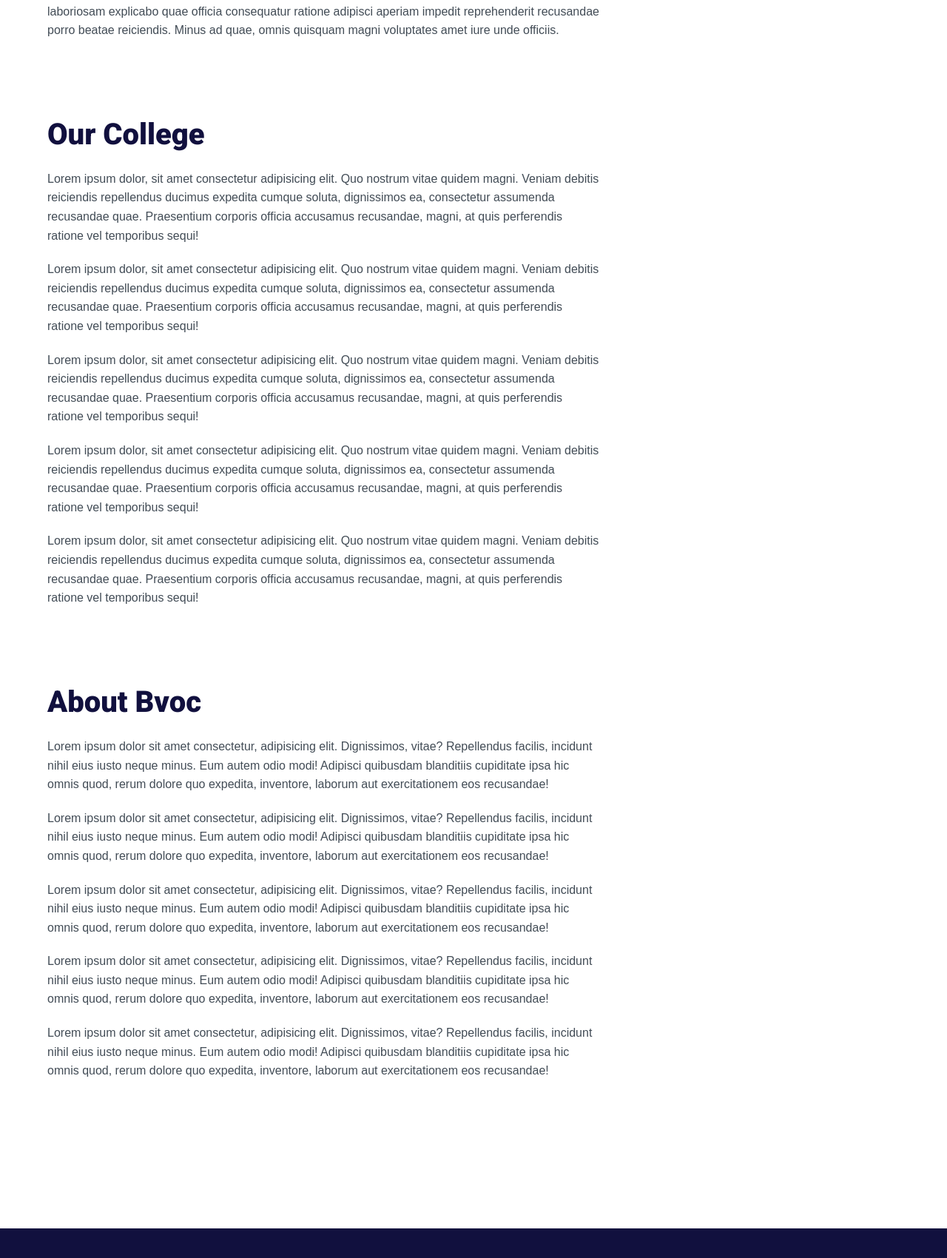
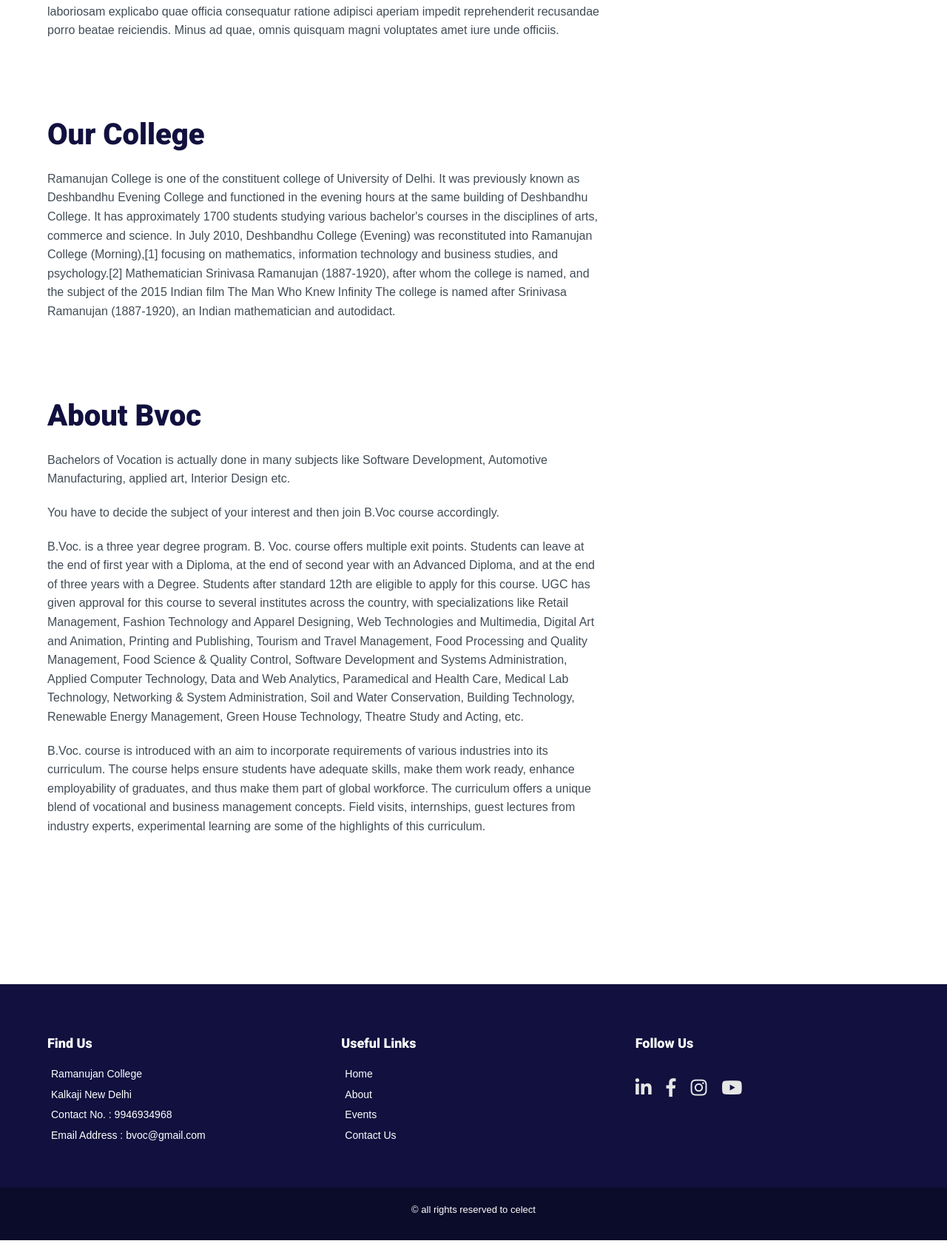
Before and after one commit to Mister-maker/celect_django, a Django app: page /messages/ in a window 1280 px wide. Shown: the part 565-2265 px from the top of the page at 74% size. After the commit the page ends 2241 px from the top, so only its background shows below. Run offline with Django 3.2, Linux system fonts and the light colour scheme.

Commit message:
added about college and bvoc

```diff
--- a/src/templates/messages/messages.html
+++ b/src/templates/messages/messages.html
@@ -28,49 +28,37 @@
                     </div>
                     <div id="message-two">
                         <h3>Our College </h3>
-                        <p>Lorem ipsum dolor, sit amet consectetur adipisicing elit. Quo nostrum vitae quidem magni.
-                            Veniam debitis reiciendis repellendus ducimus expedita cumque soluta, dignissimos ea,
-                            consectetur assumenda recusandae quae. Praesentium corporis officia accusamus recusandae,
-                            magni, at quis perferendis ratione vel temporibus sequi!</p>
-                        <p>Lorem ipsum dolor, sit amet consectetur adipisicing elit. Quo nostrum vitae quidem magni.
-                            Veniam debitis reiciendis repellendus ducimus expedita cumque soluta, dignissimos ea,
-                            consectetur assumenda recusandae quae. Praesentium corporis officia accusamus recusandae,
-                            magni, at quis perferendis ratione vel temporibus sequi!</p>
-                        <p>Lorem ipsum dolor, sit amet consectetur adipisicing elit. Quo nostrum vitae quidem magni.
-                            Veniam debitis reiciendis repellendus ducimus expedita cumque soluta, dignissimos ea,
-                            consectetur assumenda recusandae quae. Praesentium corporis officia accusamus recusandae,
-                            magni, at quis perferendis ratione vel temporibus sequi!</p>
-                        <p>Lorem ipsum dolor, sit amet consectetur adipisicing elit. Quo nostrum vitae quidem magni.
-                            Veniam debitis reiciendis repellendus ducimus expedita cumque soluta, dignissimos ea,
-                            consectetur assumenda recusandae quae. Praesentium corporis officia accusamus recusandae,
-                            magni, at quis perferendis ratione vel temporibus sequi!</p>
-                        <p>Lorem ipsum dolor, sit amet consectetur adipisicing elit. Quo nostrum vitae quidem magni.
-                            Veniam debitis reiciendis repellendus ducimus expedita cumque soluta, dignissimos ea,
-                            consectetur assumenda recusandae quae. Praesentium corporis officia accusamus recusandae,
-                            magni, at quis perferendis ratione vel temporibus sequi!</p>
+                        <p>Ramanujan College is one of the constituent college of University of Delhi. It was previously known as Deshbandhu Evening College and functioned in the evening hours at the same building of Deshbandhu College. It has approximately 1700 students studying various bachelor's courses in the disciplines of arts, commerce and science.
+
+                            In July 2010, Deshbandhu College (Evening) was reconstituted into Ramanujan College (Morning),[1] focusing on mathematics, information technology and business studies, and psychology.[2]
+                            Mathematician Srinivasa Ramanujan (1887-1920), after whom the college is named, and the subject of the 2015 Indian film The Man Who Knew Infinity
+
+                            The college is named after Srinivasa Ramanujan (1887-1920), an Indian mathematician and autodidact.</p>
                     </div>
                     <div id="message-three">
                         <h3>About Bvoc </h3>
-                        <p>Lorem ipsum dolor sit amet consectetur, adipisicing elit. Dignissimos, vitae? Repellendus
-                            facilis, incidunt nihil eius iusto neque minus. Eum autem odio modi! Adipisci quibusdam
-                            blanditiis cupiditate ipsa hic omnis quod, rerum dolore quo expedita, inventore, laborum
-                            aut exercitationem eos recusandae!</p>
-                        <p>Lorem ipsum dolor sit amet consectetur, adipisicing elit. Dignissimos, vitae? Repellendus
-                            facilis, incidunt nihil eius iusto neque minus. Eum autem odio modi! Adipisci quibusdam
-                            blanditiis cupiditate ipsa hic omnis quod, rerum dolore quo expedita, inventore, laborum
-                            aut exercitationem eos recusandae!</p>
-                        <p>Lorem ipsum dolor sit amet consectetur, adipisicing elit. Dignissimos, vitae? Repellendus
-                            facilis, incidunt nihil eius iusto neque minus. Eum autem odio modi! Adipisci quibusdam
-                            blanditiis cupiditate ipsa hic omnis quod, rerum dolore quo expedita, inventore, laborum
-                            aut exercitationem eos recusandae!</p>
-                        <p>Lorem ipsum dolor sit amet consectetur, adipisicing elit. Dignissimos, vitae? Repellendus
-                            facilis, incidunt nihil eius iusto neque minus. Eum autem odio modi! Adipisci quibusdam
-                            blanditiis cupiditate ipsa hic omnis quod, rerum dolore quo expedita, inventore, laborum
-                            aut exercitationem eos recusandae!</p>
-                        <p>Lorem ipsum dolor sit amet consectetur, adipisicing elit. Dignissimos, vitae? Repellendus
-                            facilis, incidunt nihil eius iusto neque minus. Eum autem odio modi! Adipisci quibusdam
-                            blanditiis cupiditate ipsa hic omnis quod, rerum dolore quo expedita, inventore, laborum
-                            aut exercitationem eos recusandae!</p>
+                        <p>Bachelors of Vocation is actually done in many subjects like Software Development, Automotive
+                             Manufacturing, applied art, Interior Design etc.</p>
+                        <p>You have to decide the subject of your interest and then join B.Voc course accordingly.</p>
+                        <p>B.Voc. is a three year degree program. B. Voc. course offers multiple exit points. Students
+                            can leave at the end of first year with a Diploma, at the end of second year with an
+                            Advanced Diploma, and at the end of three years with a Degree. Students after standard
+                            12th are eligible to apply for this course. UGC has given approval for this course to
+                            several institutes across the country, with specializations like Retail Management,
+                            Fashion Technology and Apparel Designing, Web Technologies and Multimedia, Digital Art
+                            and Animation, Printing and Publishing, Tourism and Travel Management, Food Processing
+                            and Quality Management, Food Science & Quality Control, Software Development and Systems
+                            Administration, Applied Computer Technology, Data and Web Analytics, Paramedical and
+                            Health Care, Medical Lab Technology, Networking & System Administration, Soil and Water
+                            Conservation, Building Technology, Renewable Energy Management, Green House Technology,
+                            Theatre Study and Acting, etc.</p>
+                        <p>B.Voc. course is introduced with an aim to incorporate requirements of various industries
+                            into its curriculum. The course helps ensure students have adequate skills, make them work
+                            ready, enhance employability of graduates, and thus make them part of global workforce.
+                            The curriculum offers a unique blend of vocational and business management concepts. Field
+                            visits, internships, guest lectures from industry experts, experimental learning are some
+                            of the highlights of this curriculum.</p>
+
                     </div>
                 </div>
                 <div class="col-2">
```
Also changed, not shown: src/templates/about.html (+11 -6 lines).
